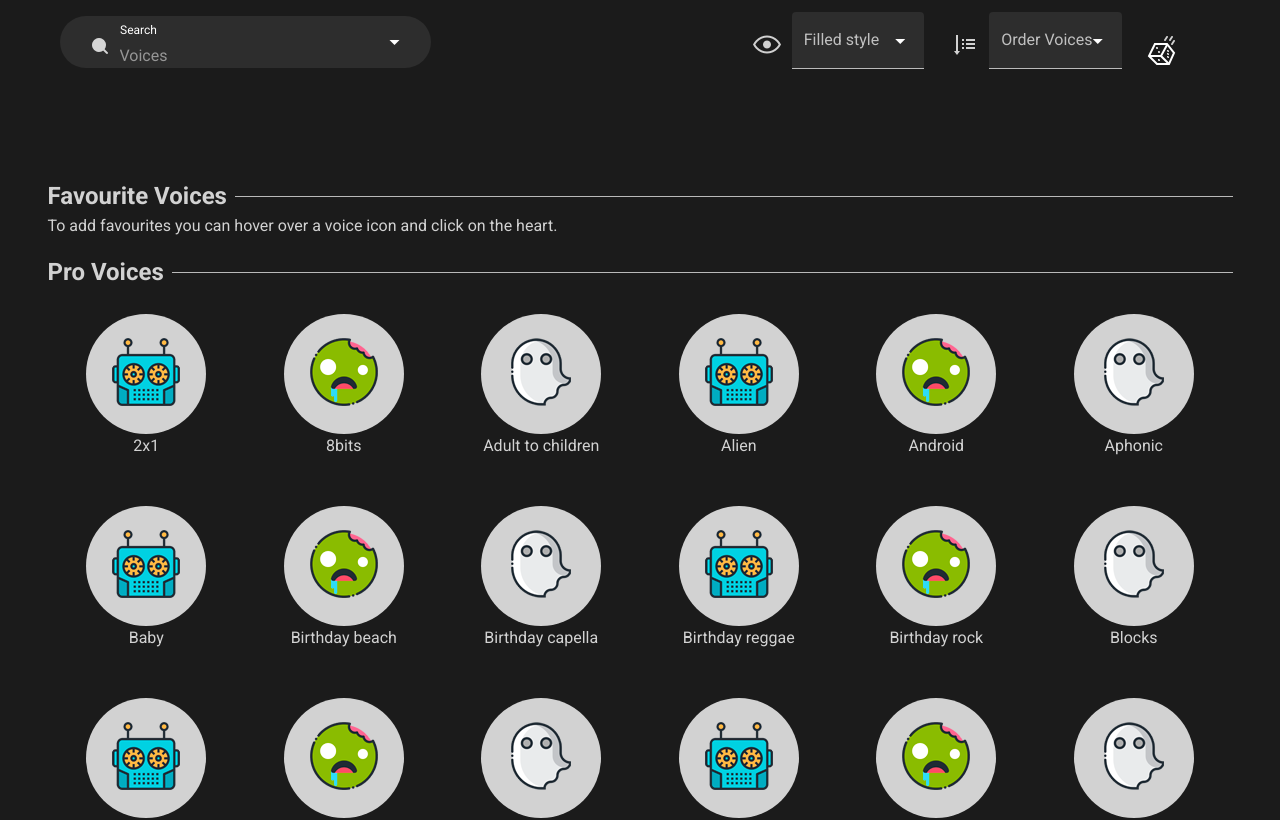
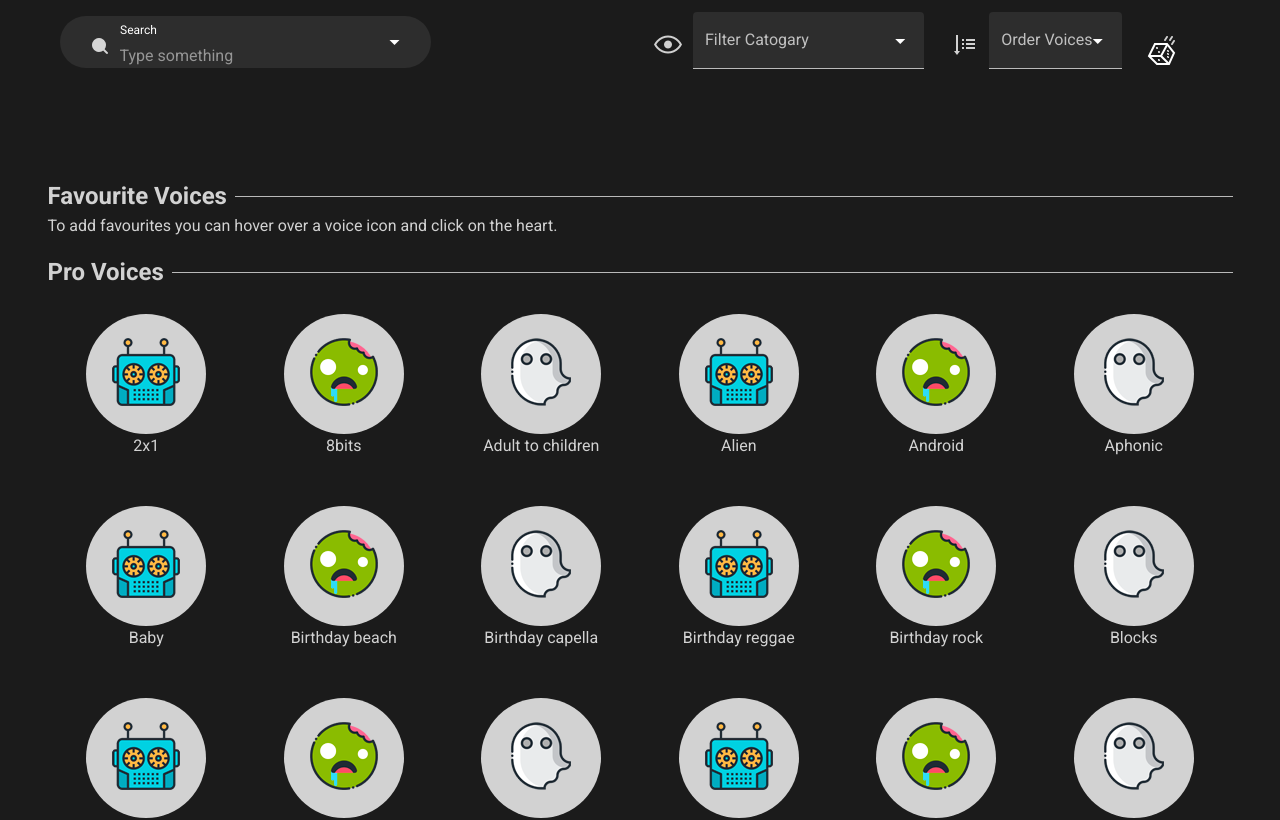
Before and after one commit to ConorC90/VueVoiceSelector, a Vue app: page / in a window 1280 px wide. Shown: the top 820 px of the page. Built offline with nearby package versions, Linux system fonts and the light colour scheme.

Commit message:
removed computed from VoiceContainer

```diff
--- a/src/App.vue
+++ b/src/App.vue
@@ -10,7 +10,7 @@
         @selectRandom="selectRandom"
         class="marginWidth"
       />
-      <v-main class="pb-12">
+      <v-main class="pb-12 mx-4">
         <VoiceContainer
           :randomVoice="this.randomVoice"
           :voices="this.filteredVoices"
--- a/src/components/NavBar.vue
+++ b/src/components/NavBar.vue
@@ -7,7 +7,7 @@
           :items="voiceNames"
           v-model="searchTerm"
           label="Search"
-          placeholder="Voices"
+          placeholder="Type something"
           dark
           filled
           autofocus
@@ -21,14 +21,14 @@
         </v-autocomplete>
       </v-col>
       <v-spacer></v-spacer>
-      <v-col cols="12" lg="2" md="3" sm="6">
+      <v-col cols="12" lg="3" md="3" sm="6">
         <v-select
           @change="input('filterInput', $event, 'tags')"
           :items="filterOptions"
           v-model="filterTerm"
           filled
           dark
-          label="Filled style"
+          label="Filter Catogary"
         >
           <template v-slot:prepend>
             <img src="../assets/filter.png" alt="Filter Voices" />
--- a/src/components/VoiceContainer.vue
+++ b/src/components/VoiceContainer.vue
@@ -76,14 +76,7 @@ export default {
       selectedVoice: "",
     };
   },
-  computed: {
-    favouritesItems() {
-      const array = this.favourites.filter((item) =>
-        this.voicescd.includes(item)
-      );
-      return array;
-    },
-  },
+
   methods: {
     favouriteClick(item) {
       const isAFavourite = this.favourites
```
Also changed, not shown: 1 other file (tests, documents, lock files or other folders).
